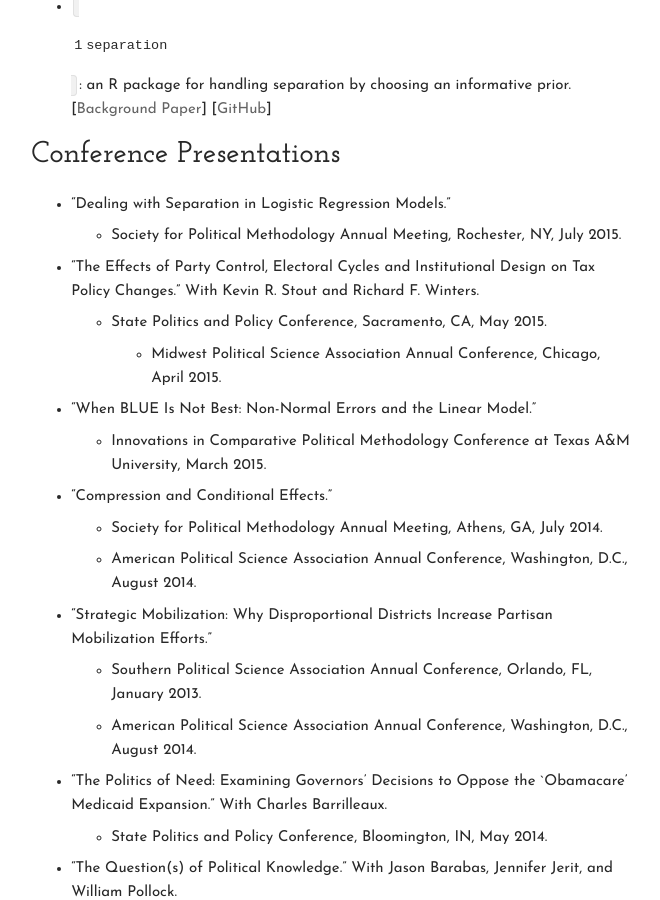
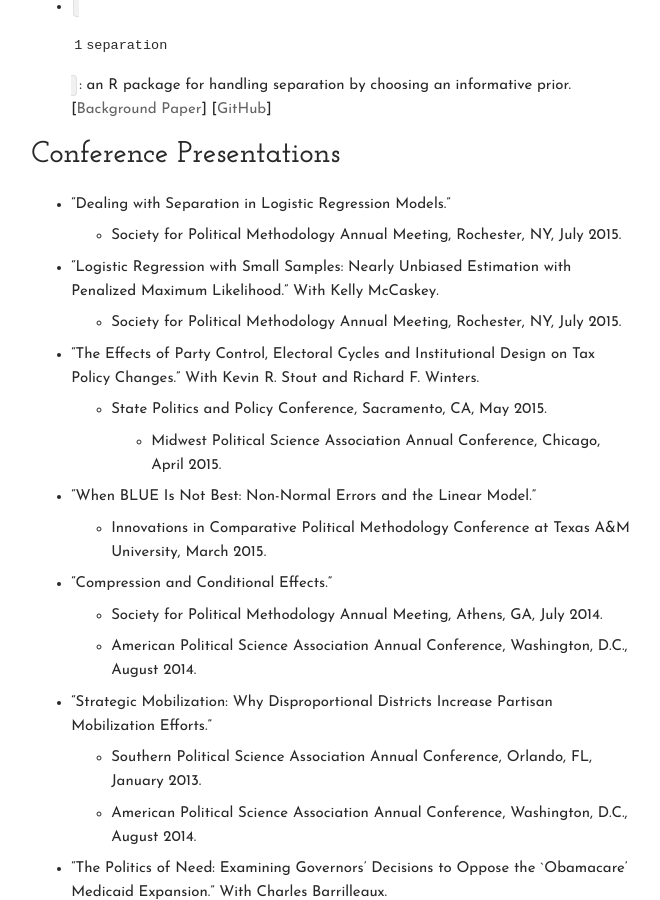
Before and after one commit to carlislerainey/carlislerainey.github.io, a Jekyll site: the page built from cv/index.md, in a window 1280 px wide and 900 px high, scrolled down 2356 px. Shown: the whole window, without its empty margins (431-1091 px from the left). Built offline with Jekyll 4.4.1, drawn with Linux system fonts in a browser that asks for light colours.

Commit message:
add conference presentations

```diff
--- a/cv/index.md
+++ b/cv/index.md
@@ -54,6 +54,8 @@ GitHub: github.com/carlislerainey
 
 - "Dealing with Separation in Logistic Regression Models."
 	- Society for Political Methodology Annual Meeting, Rochester, NY, July 2015.
+- "Logistic Regression with Small Samples: Nearly Unbiased Estimation with Penalized Maximum Likelihood." With Kelly McCaskey.
+  - Society for Political Methodology Annual Meeting, Rochester, NY, July 2015.
 - "The Effects of Party Control, Electoral Cycles and Institutional Design on Tax Policy Changes." With Kevin R. Stout and Richard F. Winters.
   - State Politics and Policy Conference, Sacramento, CA, May 2015.
 	- Midwest Political Science Association Annual Conference, Chicago, April 2015.
```
